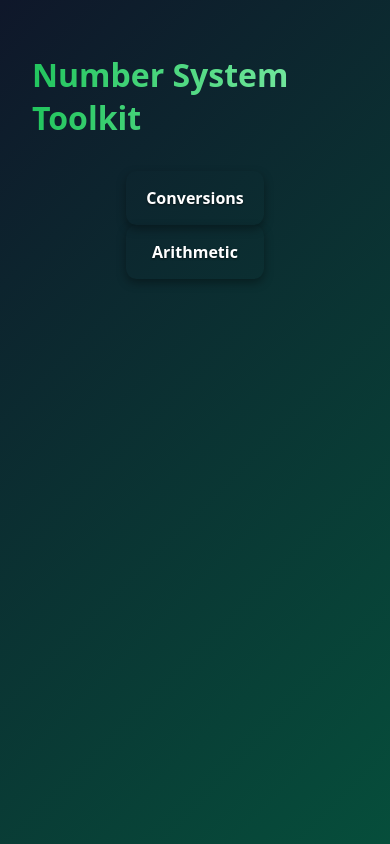
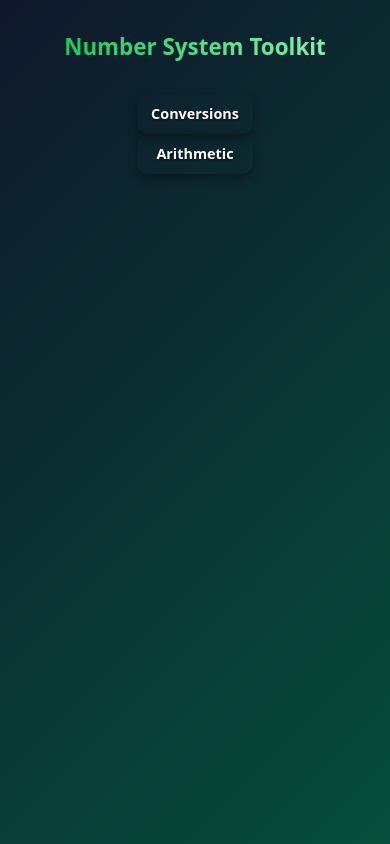
Before and after one commit to Mineroy-cy/converter1, a React (Vite) app: page /#/ in a window 390 px wide. Built offline with nearby package versions, Linux system fonts and the light colour scheme.

Commit message:
styling2

```diff
--- a/src/index.css
+++ b/src/index.css
@@ -24,20 +24,21 @@ body {
   -webkit-background-clip: text;
   -webkit-text-fill-color: transparent;
   margin-bottom: 2rem;
+  text-align: center;
 }
 
 /* ===== Buttons & Links ===== */
 .btn,
 .link {
   display: block;
-  padding: 1rem 1.25rem;        /* larger buttons */
+  padding: 1rem 1.25rem;
   text-align: center;
   border-radius: 0.65rem;
-  font-weight: 700;             /* bolder text */
+  font-weight: 700;
   text-decoration: none;
-  color: #ffffff;               /* pure white text */
-  font-size: 1rem;              /* bigger text */
-  text-shadow: 0 1px 2px rgba(0,0,0,0.6); /* contrast shadow */
+  color: #ffffff;
+  font-size: 1rem;
+  text-shadow: 0 1px 2px rgba(0,0,0,0.6);
   box-shadow: 0px 4px 10px rgba(0,0,0,0.35);
   transition: transform 0.2s ease, background 0.3s ease-in-out, box-shadow 0.3s ease;
   cursor: pointer;
@@ -81,15 +82,9 @@ select {
   padding: 0.75rem;
   margin-bottom: 0.75rem;
   border-radius: 0.5rem;
-  border: 1px solid #14532d; /* dark green border */
-  background: #052e16; /* very dark green */
+  border: 1px solid #14532d;
+  background: #052e16;
   color: white;
-}
-
-.row {
-  display: flex;
-  gap: 0.75rem;
-  margin-bottom: 1rem;
 }
 
 /* ===== Card (used for tools) ===== */
@@ -113,7 +108,7 @@ select {
 
 /* ===== Messages ===== */
 .error {
-  color: #f87171; /* red-400 */
+  color: #f87171;
   font-size: 0.875rem;
   margin-bottom: 0.5rem;
 }
@@ -122,7 +117,7 @@ select {
   margin-top: 1rem;
   font-size: 1.2rem;
   font-weight: 600;
-  color: #bbf7d0; /* light green */
+  color: #bbf7d0;
 }
 
 /* ===== Install Banner Styles ===== */
@@ -130,12 +125,13 @@ select {
   position: fixed;
   bottom: 1.5rem;
   right: 1.5rem;
-  padding: 0.75rem 1.25rem;
+  padding: 0.85rem 1.35rem;
   background: linear-gradient(135deg, #22c55e, #16a34a);
   color: white;
   border: none;
   border-radius: 0.75rem;
   font-weight: 600;
+  font-size: 1rem;
   cursor: pointer;
   box-shadow: 0px 4px 12px rgba(0,0,0,0.4);
   transition: transform 0.2s ease, background 0.3s ease;
@@ -156,7 +152,7 @@ select {
   text-align: center;
   border-top: 2px solid #22c55e;
   font-size: 0.95rem;
-  color: #d1fae5; /* light green text */
+  color: #d1fae5;
   box-shadow: 0px -2px 8px rgba(0,0,0,0.3);
   z-index: 1000;
 }
@@ -172,7 +168,7 @@ select {
   right: 1rem;
   border: none;
   background: transparent;
-  color: #f87171; /* red-400 */
+  color: #f87171;
   font-size: 1.25rem;
   cursor: pointer;
 }
@@ -188,14 +184,55 @@ select {
   font-size: 1.1rem;
   color: #ffffff;
   text-shadow: 0 1px 2px rgba(0,0,0,0.6);
-  background: linear-gradient(135deg, #22c55e, #16a34a); /* bright green */
+  background: linear-gradient(135deg, #22c55e, #16a34a);
   box-shadow: 0px 4px 10px rgba(0,0,0,0.35);
   cursor: pointer;
   transition: transform 0.2s ease, background 0.3s ease, box-shadow 0.3s ease;
 }
-
 .btn-convert:hover {
-  background: linear-gradient(135deg, #16a34a, #15803d); /* deeper green */
+  background: linear-gradient(135deg, #16a34a, #15803d);
   transform: translateY(-3px) scale(1.03);
   box-shadow: 0px 6px 14px rgba(0,0,0,0.5), 0 0 12px #22c55e88;
 }
+
+/* ===== Responsive Adjustments ===== */
+@media (max-width: 768px) {
+  .page {
+    padding: 1rem;
+  }
+  .card {
+    margin: 1rem;
+    padding: 1rem;
+  }
+  .title {
+    font-size: 1.6rem;
+  }
+  .btn,
+  .btn-convert,
+  .link {
+    font-size: 0.95rem;
+    padding: 0.75rem 1rem;
+  }
+  .input,
+  select {
+    font-size: 0.95rem;
+    padding: 0.65rem;
+  }
+}
+
+@media (max-width: 480px) {
+  .title {
+    font-size: 1.4rem;
+  }
+  .btn,
+  .btn-convert,
+  .link {
+    font-size: 0.9rem;
+    padding: 0.65rem 0.9rem;
+  }
+  .input,
+  select {
+    font-size: 0.9rem;
+    padding: 0.6rem;
+  }
+}
```
